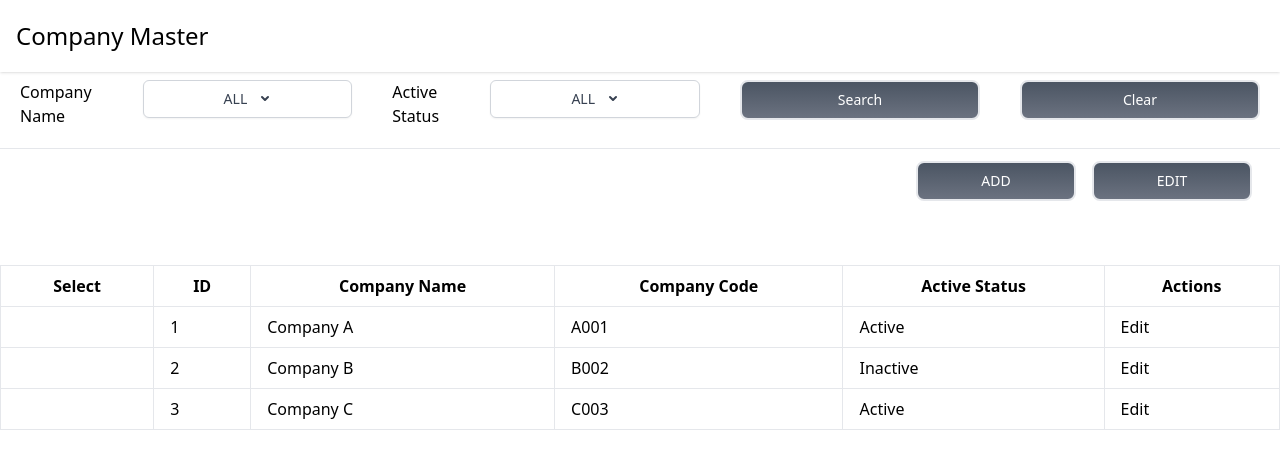
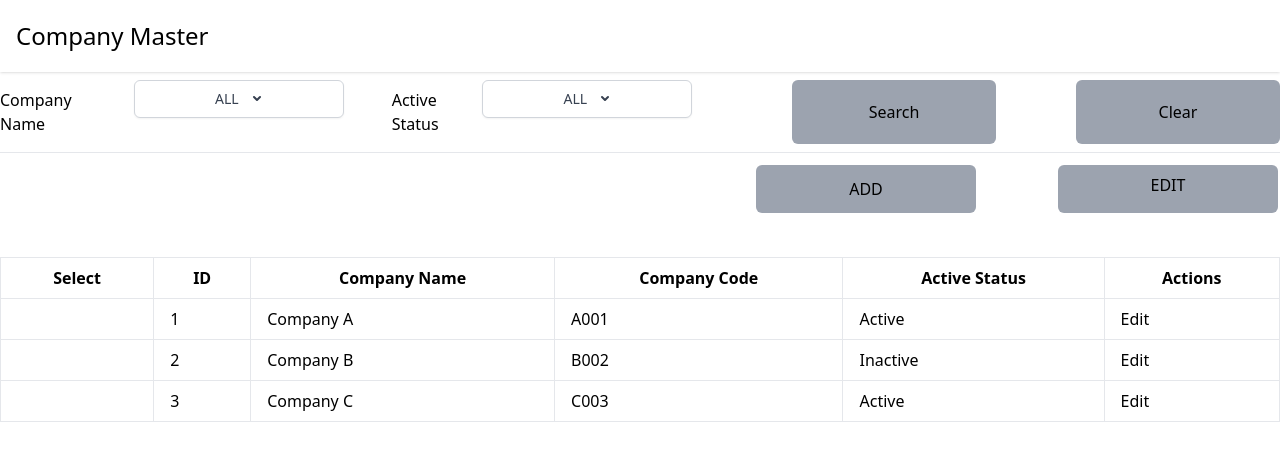
Before and after one commit to Sagarrafi26/Palms, a React (Create React App) app: page / in a window 1280 px wide. Shown: the top 468 px of the page. Built offline with nearby package versions, Linux system fonts and the light colour scheme.

Commit message:
Add files via upload

```diff
--- a/src/pages/Home.js
+++ b/src/pages/Home.js
@@ -1,13 +1,11 @@
-import Header from '../components/Header';
-import Table from '../components/Table';
-import Dropdown from '../components/Dropdown'
-import Dropdown2 from '../components/Dropdown2'
+import Header from '../Components/Header';
+import Table from '../Components/Table';
+import Dropdown from '../Components/Dropdown'
+import Dropdown2 from '../Components/Dropdown2'
 import Constants from '../constants/Constants';
-import { useNavigate } from 'react-router-dom';
+import { Link } from 'react-router-dom';
 
 function Home () {
-
-  const navigate = useNavigate();
 
   const data = [
     { id: 1, companyName: 'Company A', companyCode: 'A001', active: true },
@@ -15,45 +13,36 @@ function Home () {
     { id: 3, companyName: 'Company C', companyCode: 'C003', active: true },
   ];
 
-  const handleAddBtn = () => {
-    navigate("/company/add");
-  };
-
-  const handleEditBtn = () => {
-    navigate("/company/edit");
-  };
-
   return (
-    <div>
+    <div className="Home">
       <Header pageTitle={Constants.COMPANY_MASTER}/>
 
-      <div className='flex justify-center py-2'>
-        <div className=' flex mx-5'>
-          <p className='w-[100%]'> {Constants.COMPANY_NAME} </p>
-          <div className='ml-2 rounded-1-md flex' >
+      <div className='flex w-[100%] py-2'>
+        <div className=' flex justify-center '>
+          <p className='w-[100%] py-2'> {Constants.COMPANY_NAME} </p>
+
+          <div className=' mx-6 rounded-1-md px-5 py-0 flex me-7 ' >
             <Dropdown />
           </div>
         </div>
 
-        <div className=' flex mx-5'>
-          <p className='w-[100%]'> {Constants.ACTIVE_STATUS} </p>
-          <div className='ml-2 rounded-1-md flex' >
+        <div className=' flex '>
+          <p className='w-[100%] py-2'> {Constants.ACTIVE_STATUS} </p>
+          <div className='  w-[100%] rounded-1-md px-5 py-0  justify-end' >
             <Dropdown2/>
           </div>
         </div>
 
 
-        <div className='flex justify-center mb-5 mx-5 '>
-          <button
-            className='flex justify-center w-full sm:w-60 font-medium rounded-lg text-sm px-5 py-2 text-center border border-2 text-white bg-gradient-to-t from-gray-500 to-gray-600 hover:bg-gradient-to-b'>
+        <div className='flex  w-[220px]  justify-center  cursor-pointer  mx-20 py-3  rounded-md bg-gray-400 '>
+          <button>
             {Constants.SEARCH}
           </button>
         </div>
 
 
-        <div className='flex justify-center mb-5 mx-5'>
-          <button
-            className='flex justify-center w-full sm:w-60 font-medium rounded-lg text-sm px-5 py-2 text-center border border-2 text-white bg-gradient-to-t from-gray-500 to-gray-600 hover:bg-gradient-to-b'>
+        <div className='flex w-[220px]  justify-center  cursor-pointer    rounded-md bg-gray-400 '>
+          <button>
             {Constants.CLEAR}
           </button>
         </div>
@@ -63,23 +52,19 @@ function Home () {
         <hr></hr>
       </div>
 
-      <div className='flex text-end justify-end px-5 py-3'>
-
-        <div className='flex justify-center mb-5 mx-2'>
-            <button
-              className='flex justify-center w-full sm:w-40 font-medium rounded-lg text-sm px-5 py-2 text-center border border-2 text-white bg-gradient-to-t from-gray-500 to-gray-600 hover:bg-gradient-to-b'
-              onClick={handleAddBtn}>
-              {Constants.ADD}
-            </button>
+      <div className='flex text-end justify-end  py-3'>
+        <div className='flex  w-[220px]  justify-center  cursor-pointer  mx-20 py-3   rounded-md bg-gray-400 '>
+          <Link to='/company/add'>
+            <button>{Constants.ADD}</button>
+            </Link>
 
         </div>
-
-        <div className='flex justify-center mb-5 mx-2'>
-          <button
-            className='flex justify-center w-full sm:w-40 font-medium rounded-lg text-sm px-5 py-2 text-center border border-2 text-white bg-gradient-to-t from-gray-500 to-gray-600 hover:bg-gradient-to-b'
-            onClick={handleEditBtn}>
+        <div className='flex w-[220px]  justify-center   cursor-pointer   mx-[2px] py-2  rounded-md bg-gray-400 '>
+          <Link to="/company/edit">
+          <button>
             {Constants.EDIT}
           </button>
+          </Link>
         </div>
       </div>
 
```
